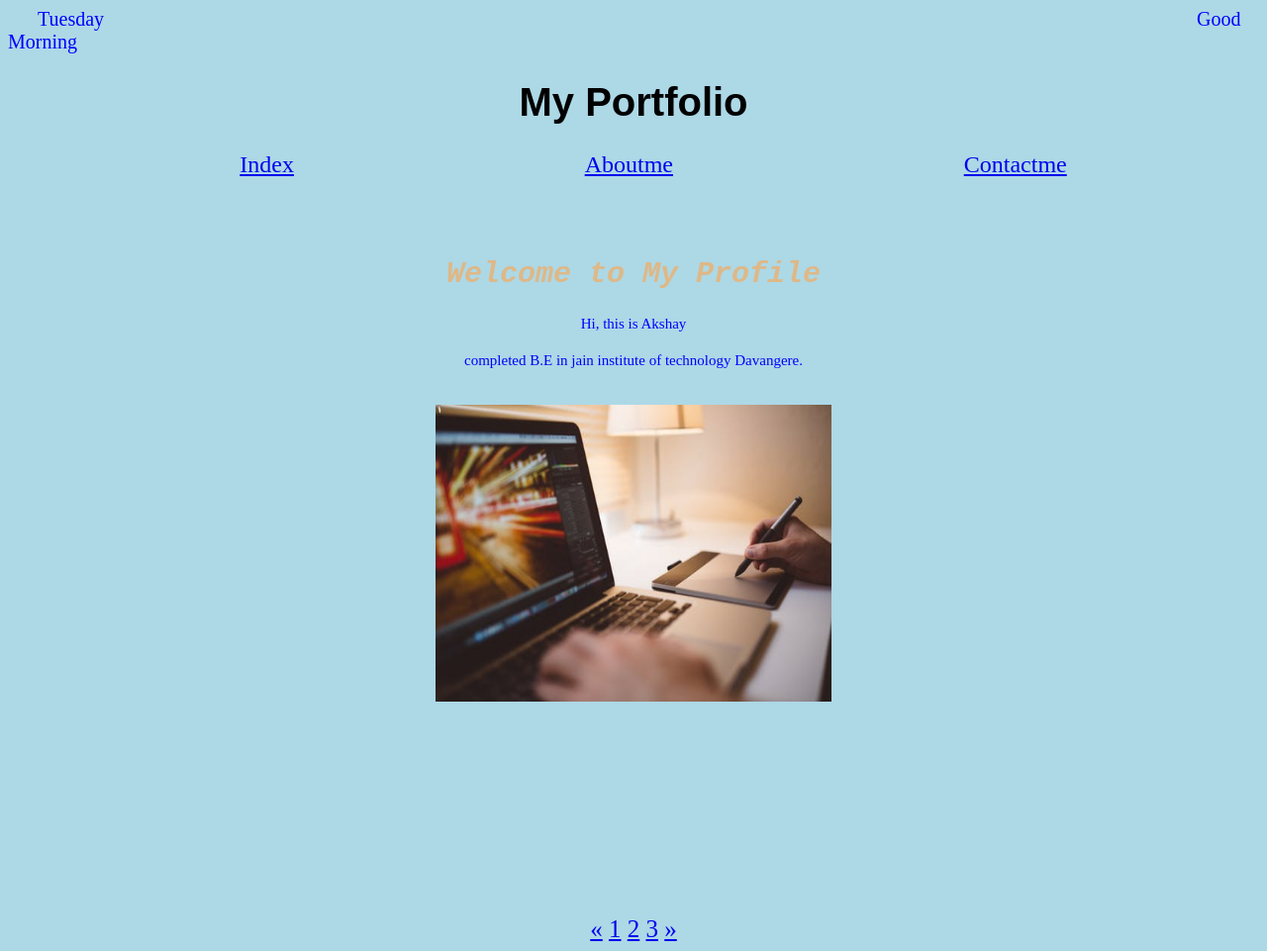
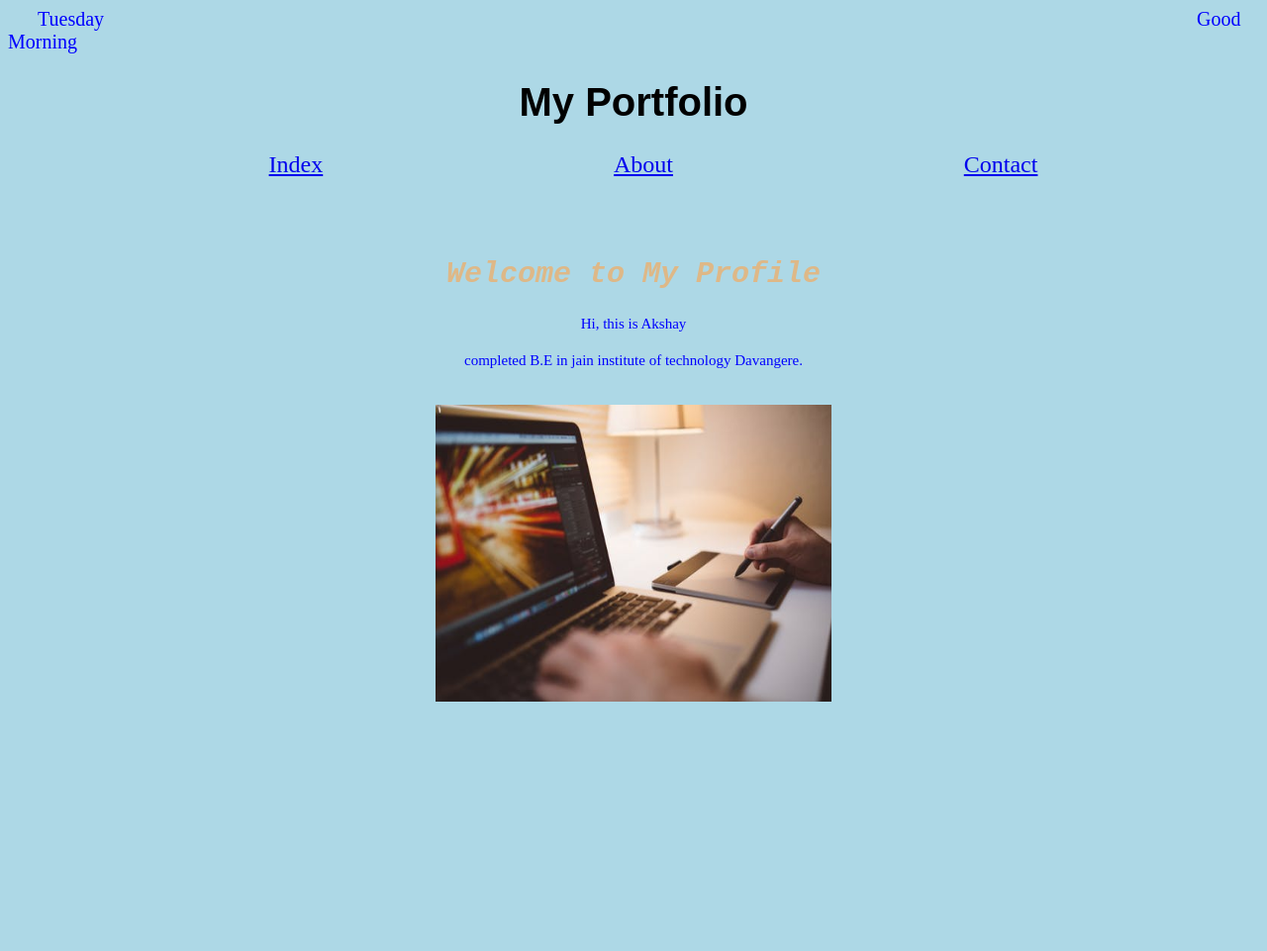
Before and after one commit to akshaynl/myportfolio, a plain HTML site: page index.html in a window 1280 px wide. Shown: the whole page at 99% size. After the commit the page ends 933 px from the top, so only its background shows below. Drawn offline with Linux system fonts and the light colour scheme.

Commit message:
Changed Navigation Link

```diff
--- a/index.html
+++ b/index.html
@@ -51,8 +51,8 @@ document.getElementById("demo1").innerHTML=day;
 <ul>
 <div class="navi">
 <li class="q"><a href="index.html">Index</a></li>
-<li class="q"><a href="aboutme.html">Aboutme</a></li>
-<li class="q"><a href="contactme.html">Contactme</a></li>
+<li class="q"><a href="about.html">About</a></li>
+<li class="q"><a href="contact.html">Contact</a></li>
 
 
 </ul><br><br></div>
@@ -63,10 +63,5 @@ document.getElementById("demo1").innerHTML=day;
 <center><img src="images\pix.jpg"  width="400px" height="300px"></center>
 <br><br><br><br><br><br><br><br><br><br><br><br>
 <div class="page">
-<a href="#">&laquo;</a>
-<a href="index.html">1</a>
-<a href="aboutme.html">2</a>
-<a href="contactMe.html">3</a>
-<a href="#">&raquo;</a>
 </body>
 </html>
```
Also changed, not shown: html/about.html (renamed from html/aboutme.html), html/contact.html (renamed from html/contactme.html).
